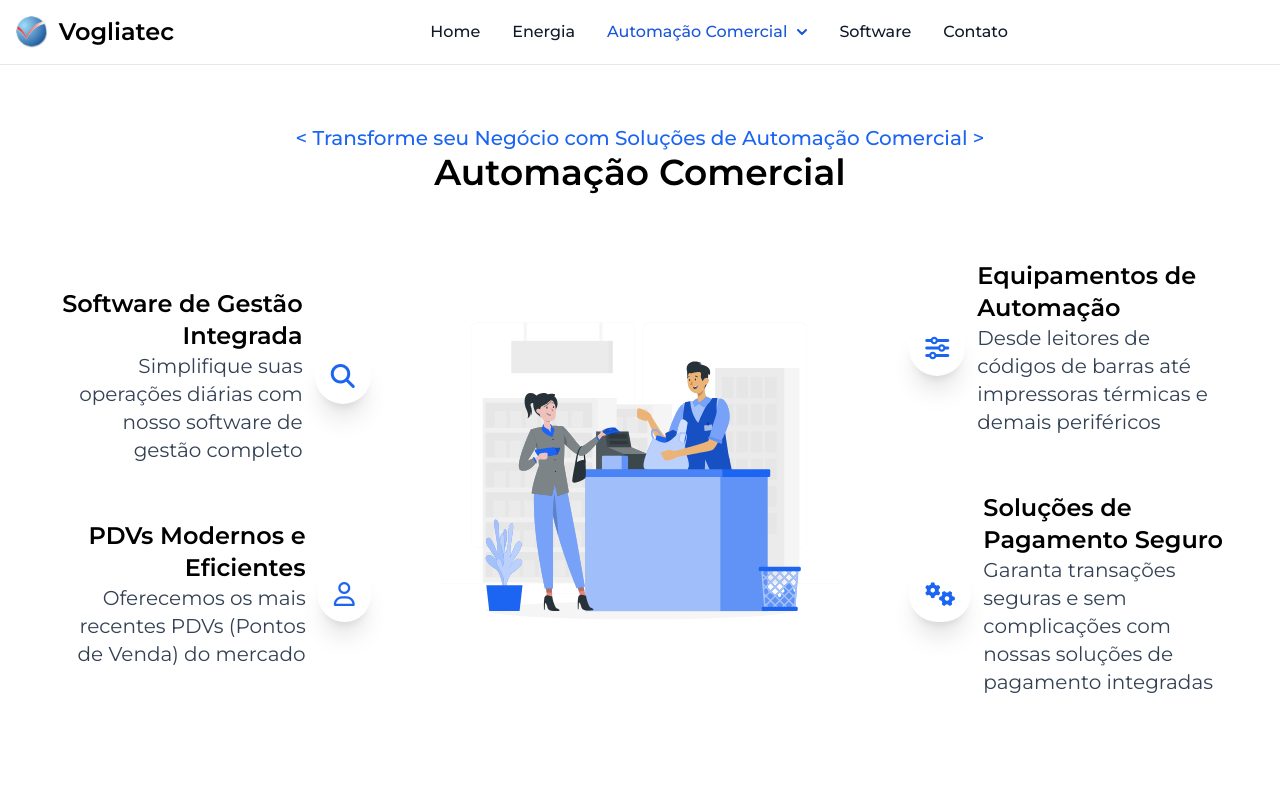
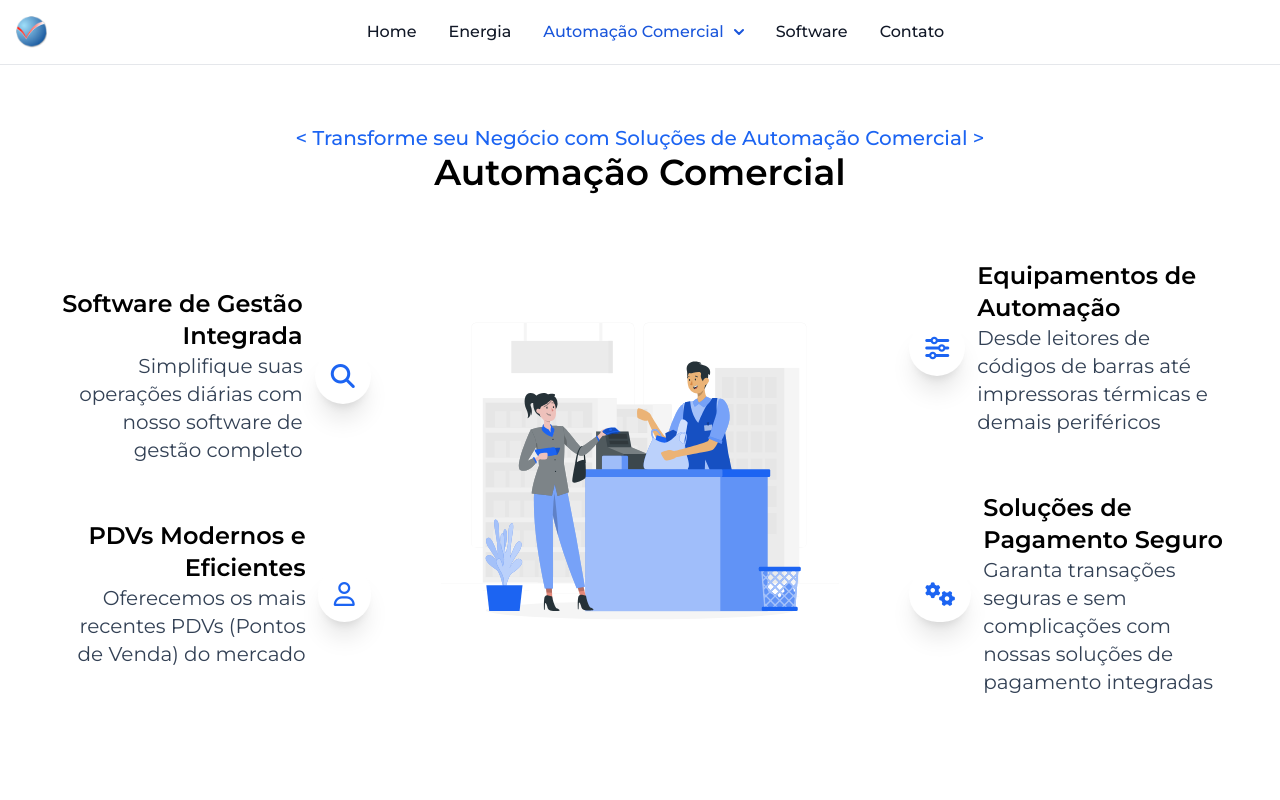
Before and after one commit to paydovan/vogliatec, a plain HTML site: page src/automacao.html in a window 1280 px wide. Shown: the top 800 px of the page. Drawn offline with nearby package versions, Linux system fonts and the light colour scheme.

Commit message:
adicionando imagem

```diff
--- a/src/automacao.html
+++ b/src/automacao.html
@@ -24,7 +24,6 @@
         <div class="max-w-screen-xl flex flex-wrap items-center justify-between mx-auto p-4">
         <a href="index.html" class="flex items-center space-x-3 rtl:space-x-reverse">
             <img src="assets/logo.png" class="h-8" alt="Flowbite Logo">
-            <span class="self-center text-2xl font-semibold whitespace-nowrap">Vogliatec</span>
         </a>
         <div class="flex md:order-2 space-x-3 md:space-x-0 rtl:space-x-reverse">
             <button data-collapse-toggle="navbar-sticky" type="button" class="inline-flex items-center p-2 w-10 h-10 justify-center text-sm text-gray-500 rounded-lg md:hidden hover:bg-gray-100 focus:outline-none focus:ring-2 focus:ring-gray-200" aria-controls="navbar-sticky" aria-expanded="false">
```
Also changed, not shown: src/energia.html (+0 -1 lines), src/software.html (+0 -1 lines), src/assets/fotocomercial3.jpg (added).
